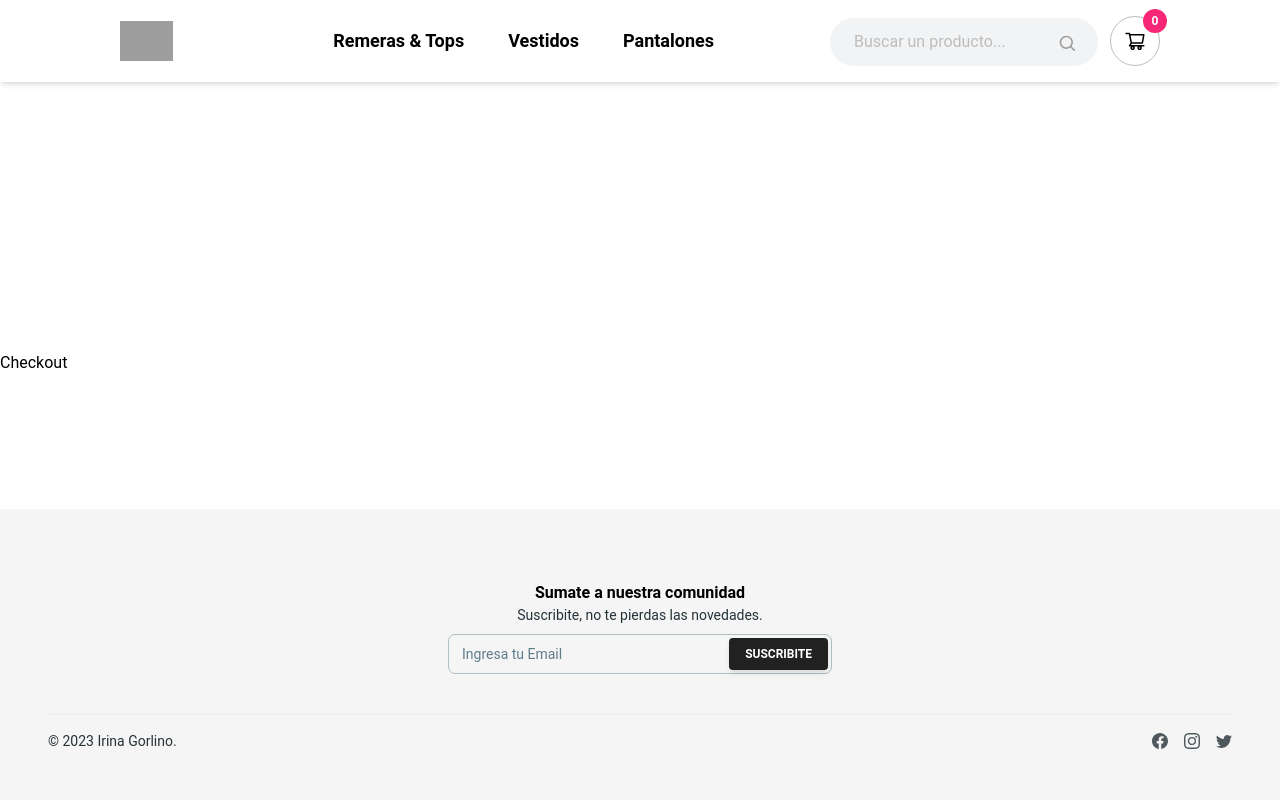
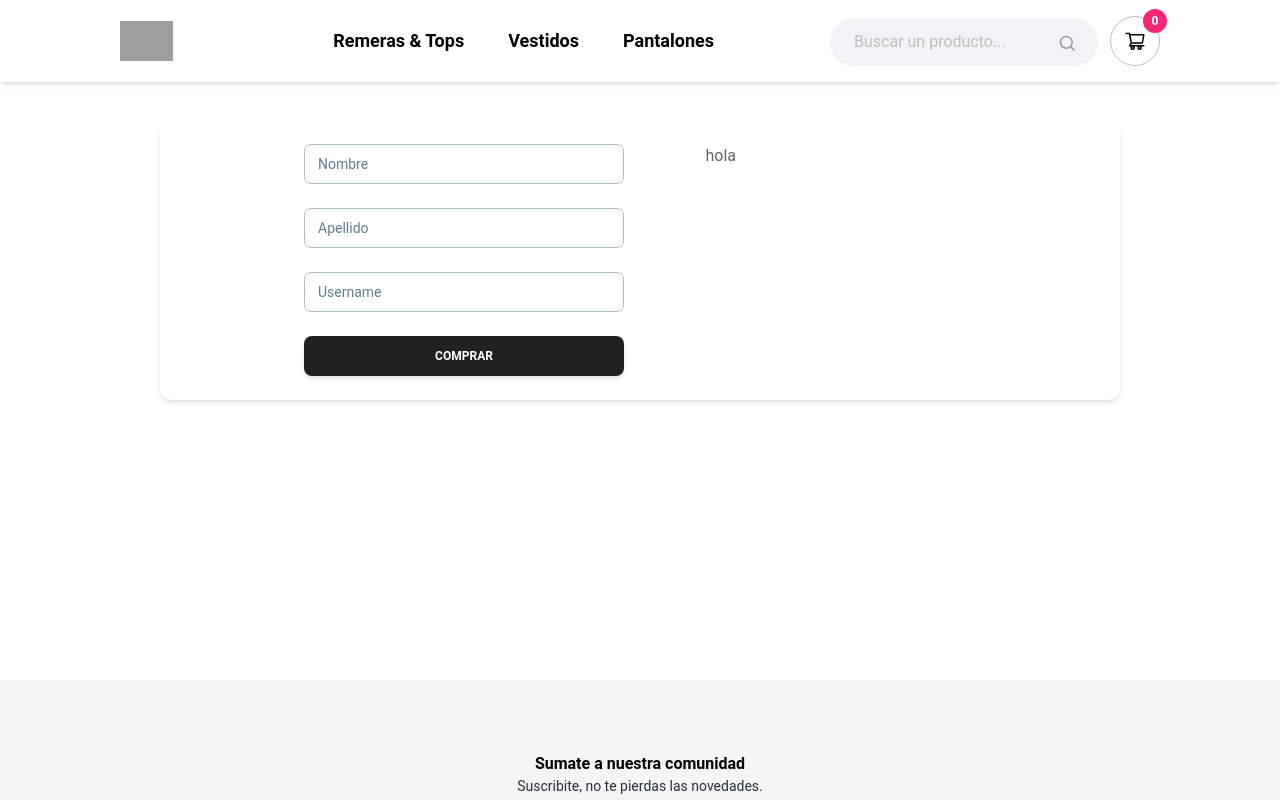
Before and after one commit to irinag00/PF-ReactJs-Gorlino, a React (Vite) app: page /checkout in a window 1280 px wide. Shown: the top 800 px of the page. Built offline with nearby package versions, Linux system fonts and the light colour scheme; grey boxes are pictures that could not be loaded.

Commit message:
creacion del checkout

```diff
--- a/src/components/layout/Layout.jsx
+++ b/src/components/layout/Layout.jsx
@@ -5,11 +5,17 @@ import MobNavbar from "./navbar/MobNavbar";
 
 const Layout = () => {
   return (
-    <div className="min-h-screen flex flex-col justify-between">
-      <Navbar />
-      <MobNavbar />
-      <Outlet className="flex-grow" />
-      <Footer />
+    <div>
+      <div style={{ height: "10vh" }}>
+        <Navbar />
+        <MobNavbar />
+      </div>
+      <div style={{ minHeight: "70vh" }}>
+        <Outlet className="" />
+      </div>
+      <div style={{ height: "20vh" }}>
+        <Footer />
+      </div>
     </div>
   );
 };
--- a/src/components/pages/cart/CartContainer.jsx
+++ b/src/components/pages/cart/CartContainer.jsx
@@ -2,11 +2,12 @@ import { Link } from "react-router-dom";
 import { Button } from "@material-tailwind/react";
 const CartContainer = () => {
   return (
-    <div className="container flex-grow">
+    <div className="container flex-glow">
       <strong className="flex items-center justify-center mt-10">
         Estoy en el carrito
       </strong>
       <Link to="/checkout">
+        <div className="flex items-center justify-center mt-5">
           <Button
             ripple={true}
             fullWidth={false}
@@ -14,6 +15,7 @@ const CartContainer = () => {
           >
             Finalizar Compra
           </Button>
+        </div>
       </Link>
     </div>
   );
--- a/src/components/pages/checkout/Checkout.jsx
+++ b/src/components/pages/checkout/Checkout.jsx
@@ -1,7 +1,39 @@
-import React from "react";
-
-const Checkout = () => {
-  return <div>Checkout</div>;
+import {
+  Card,
+  CardBody,
+  Button,
+  Input,
+  CardHeader,
+  Typography,
+} from "@material-tailwind/react";
+const Checkout = ({ captureName }) => {
+  return (
+    <div className="container flex justify-center mt-10">
+      <Card className="w-full max-w-[60rem] items-center">
+        {/* <CardHeader
+          color="gray"
+          floated={false}
+          shadow={false}
+          className="m-0 grid place-items-center px-4 py-8 text-center"
+        >
+          <Typography variant="h5" color="white">
+            Material Tailwind PRO
+          </Typography>
+        </CardHeader> */}
+        <CardBody className="grid grid-cols-2 gap-8">
+          <div className="">
+            <form className=" flex flex-col gap-6 w-80" action="">
+              <Input label="Nombre" name="name" onChange={captureName} />
+              <Input label="Apellido" name="lastName" />
+              <Input label="Username" />
+              <Button type="submit">Comprar</Button>
+            </form>
+          </div>
+          <div className="flex flex-col gap-6 w-20 items-end"> hola </div>
+        </CardBody>
+      </Card>
+    </div>
+  );
 };
 
 export default Checkout;
--- /dev/null
+++ b/src/components/pages/checkout/CheckoutCointainer.jsx
@@ -0,0 +1,15 @@
+import { useState } from "react";
+import Checkout from "./Checkout";
+
+const CheckoutCointainer = () => {
+  const [name, setName] = useState("");
+  const [lastName, setLastName] = useState("");
+
+  const captureName = (event) => {
+    setName(event.target.value);
+  };
+  console.log(name);
+  return <Checkout captureName={captureName} />;
+};
+
+export default CheckoutCointainer;
--- a/src/components/pages/itemDetailContainer/ItemDetail.jsx
+++ b/src/components/pages/itemDetailContainer/ItemDetail.jsx
@@ -2,9 +2,7 @@ import {
   Card,
   CardHeader,
   CardBody,
-  CardFooter,
   Typography,
-  Button,
 } from "@material-tailwind/react";
 import CounterContainer from "../../common/counter/CounterContainer";
 const ItemDetail = ({ productSelected, onAdd }) => {
--- a/src/components/pages/itemDetailContainer/ItemDetailContainer.jsx
+++ b/src/components/pages/itemDetailContainer/ItemDetailContainer.jsx
@@ -1,11 +1,11 @@
 import { useState, useEffect } from "react";
 import { products } from "../../../productsMock";
 import ItemDetail from "./ItemDetail";
-import { useParams } from "react-router-dom";
+import { useParams, useNavigate } from "react-router-dom";
 const ItemDetailContainer = () => {
   const [productSelected, setProductSelected] = useState({});
   const { id } = useParams();
-
+  const navigate = useNavigate();
   useEffect(() => {
     let producto = products.find((product) => product.id === +id);
     const getProducts = new Promise((resolve, reject) => {
@@ -21,6 +21,8 @@ const ItemDetailContainer = () => {
       quantity: cantidad,
     };
     console.log("producto agregado al carrito", obj);
+    //ahora navega al carrito
+    navigate("/cart");
   };
   return <ItemDetail productSelected={productSelected} onAdd={onAdd} />;
 };
--- a/src/router/menuRoutes.js
+++ b/src/router/menuRoutes.js
@@ -2,6 +2,7 @@ import ItemListContainer from "../components/pages/itemListContainer/ItemListCon
 import CartContainer from "../components/pages/cart/CartContainer";
 import ItemDetailContainer from "../components/pages/itemDetailContainer/ItemDetailContainer";
 import Checkout from "../components/pages/checkout/Checkout";
+import CheckoutCointainer from "../components/pages/checkout/CheckoutCointainer";
 export const routes = [
   {
     id: "home",
@@ -26,6 +27,6 @@ export const routes = [
   {
     id: "checkout",
     path: "/checkout",
-    Element: Checkout,
+    Element: CheckoutCointainer,
   },
 ];
```
Lines whose indentation alone changed are shown as unchanged.
